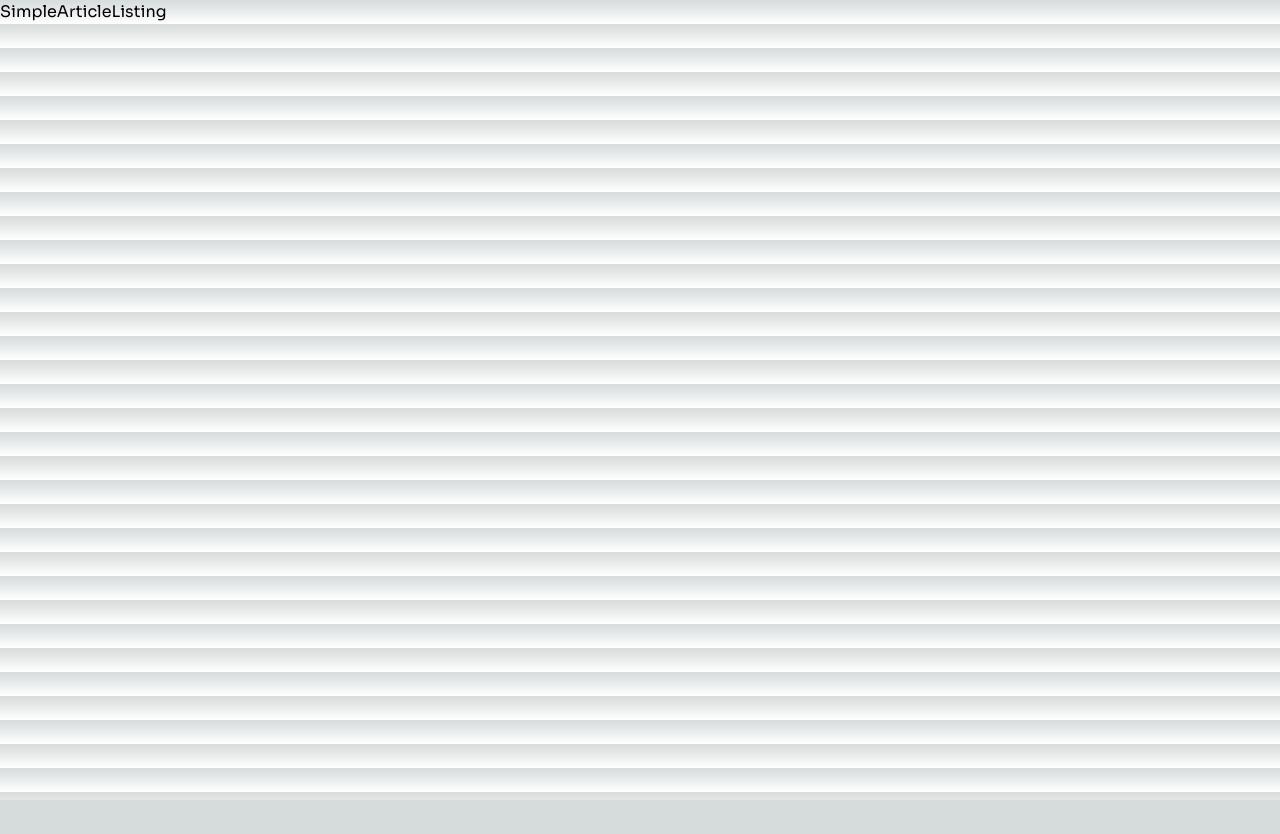
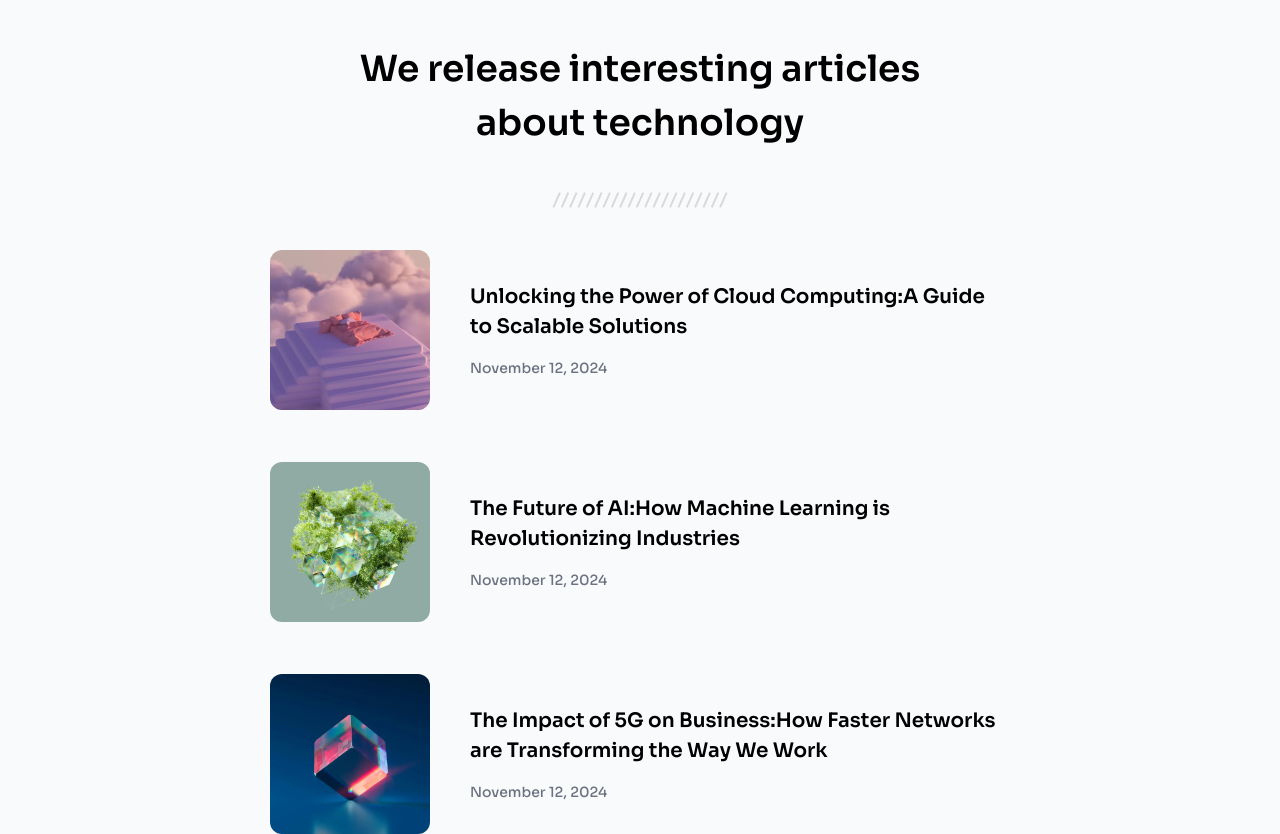
Before and after one commit to EdiedRamos/devchallenges, a Next.js app: page /simple-article-listing in a window 1280 px wide. Before the commit the page ends 800 px from the top, so only its background shows below. Built offline with nearby package versions, Linux system fonts and the light colour scheme.

Commit message:
feat: implement design

```diff
--- /dev/null
+++ b/src/app/simple-article-listing/(components)/articleList.tsx
@@ -0,0 +1,35 @@
+import { Card, CardI } from "./card";
+
+const DATA: CardI[] = [
+  {
+    id: "6d934257-f1ff-4c91-9b99-4a45ac8a0fd3",
+    image: "/simple-article-listing/photo_1.png",
+    first: "Unlocking the Power of Cloud Computing",
+    second: "A Guide to Scalable Solutions",
+    date: "November 12, 2024",
+  },
+  {
+    id: "bb39d615-946c-461a-b004-7954b4d5b273",
+    image: "/simple-article-listing/photo_3.png",
+    first: "The Future of AI",
+    second: "How Machine Learning is Revolutionizing Industries",
+    date: "November 12, 2024",
+  },
+  {
+    id: "539c9c35-7979-4bf4-84bb-1a367c6a5799",
+    image: "/simple-article-listing/photo_2.png",
+    first: "The Impact of 5G on Business",
+    second: "How Faster Networks are Transforming the Way We Work",
+    date: "November 12, 2024",
+  },
+];
+
+export function ArticleList() {
+  return (
+    <div className="flex flex-col gap-[52px] items-center">
+      {DATA.map((card) => (
+        <Card key={card.id} card={card} />
+      ))}
+    </div>
+  );
+}
--- /dev/null
+++ b/src/app/simple-article-listing/(components)/card.tsx
@@ -0,0 +1,27 @@
+export interface CardI {
+  id: string;
+  image: string;
+  first: string;
+  second: string;
+  date: string;
+}
+
+type Props = { card: CardI };
+
+export function Card({ card }: Props) {
+  return (
+    <article className="flex flex-wrap justify-center lg:justify-between max-w-[800px] gap-10 items-center">
+      <img
+        src={card.image}
+        alt={`${card.first} image`}
+        className="rounded-xl w-full max-w-[160px] h-[160px]"
+      />
+      <div>
+        <h3 className="text-sal-black font-bold text-cs-20 max-w-[540px]">
+          {card.first}:{card.second}
+        </h3>
+        <p className="text-sal-gray font-medium text-cs-14 mt-4">{card.date}</p>
+      </div>
+    </article>
+  );
+}
--- /dev/null
+++ b/src/app/simple-article-listing/(components)/index.ts
@@ -0,0 +1,4 @@
+export * from "./title";
+export * from "./separator";
+export * from "./articleList";
+export * from "./card";
--- /dev/null
+++ b/src/app/simple-article-listing/(components)/separator.tsx
@@ -0,0 +1,7 @@
+export function Separator() {
+  return (
+    <div className="flex justify-center mb-[42px]">
+      <img src="/simple-article-listing/Seperator.svg" alt="separator" />
+    </div>
+  );
+}
--- /dev/null
+++ b/src/app/simple-article-listing/(components)/title.tsx
@@ -0,0 +1,7 @@
+export function Title() {
+  return (
+    <h2 className="text-sal-black text-cs-36 font-bold max-w-[600px] text-center mx-auto py-[42px]">
+      We release interesting articles about technology
+    </h2>
+  );
+}
--- a/src/app/simple-article-listing/page.tsx
+++ b/src/app/simple-article-listing/page.tsx
@@ -1,3 +1,11 @@
+import { ArticleList, Separator, Title } from "./(components)";
+
 export default function SimpleArticleListing() {
-  return <div>SimpleArticleListing</div>;
+  return (
+    <section className="min-h-screen bg-sal-white">
+      <Title />
+      <Separator />
+      <ArticleList />
+    </section>
+  );
 }
```
